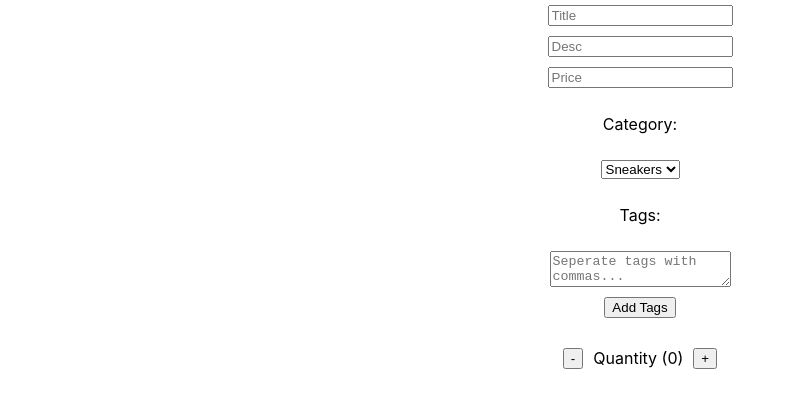
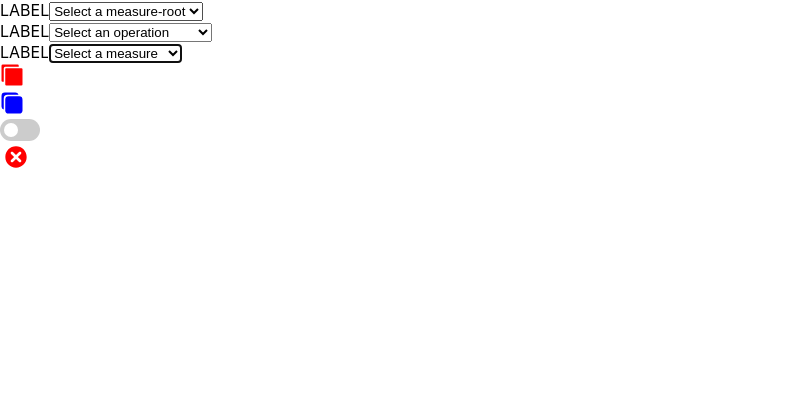
Before and after one commit to sumitsasidharan/react-hooks-tuts-codes-snipets, a React (Create React App) app: page / in a window 1280 px wide. Shown: the top 408 px of the page, without its empty margins (0-796 px from the left). Built offline with nearby package versions, Linux system fonts and the light colour scheme.

Commit message:
tni task half done

```diff
--- a/package.json
+++ b/package.json
@@ -8,6 +8,7 @@
     "@testing-library/user-event": "^13.5.0",
     "react": "^18.2.0",
     "react-dom": "^18.2.0",
+    "react-icons": "^4.6.0",
     "react-scripts": "5.0.1",
     "web-vitals": "^2.1.4"
   },
--- a/src/App.js
+++ b/src/App.js
@@ -1,11 +1,13 @@
 import Form from './components/Form';
 import Post from './components/Post';
+import MultiInput from './components/TniTask/MultiInput';
 
 function App() {
    return (
       <div className="App">
          {/* <Post /> */}
-         <Form />
+         {/* <Form /> */}
+         <MultiInput />
       </div>
    );
 }
--- /dev/null
+++ b/src/components/TniTask/MultiInput.css
@@ -0,0 +1,62 @@
+/* The switch - the box around the slider */
+.switch {
+   position: relative;
+   display: inline-block;
+   width: 40px;
+   height: 22px;
+}
+
+/* Hide default HTML checkbox */
+.switch input {
+   opacity: 0;
+   width: 0;
+   height: 0;
+}
+
+/* The slider */
+.slider {
+   position: absolute;
+   cursor: pointer;
+   top: 0;
+   left: 0;
+   right: 0;
+   bottom: 0;
+   background-color: #ccc;
+   -webkit-transition: .4s;
+   transition: .4s;
+}
+
+.slider:before {
+   position: absolute;
+   content: "";
+   height: 14px;
+   width: 14px;
+   left: 4px;
+   bottom: 4px;
+   background-color: white;
+   -webkit-transition: .4s;
+   transition: .4s;
+}
+
+input:checked+.slider {
+   background-color: #2196F3;
+}
+
+input:focus+.slider {
+   box-shadow: 0 0 1px #2196F3;
+}
+
+input:checked+.slider:before {
+   -webkit-transform: translateX(18px);
+   -ms-transform: translateX(18px);
+   transform: translateX(18px);
+}
+
+/* Rounded sliders */
+.slider.round {
+   border-radius: 34px;
+}
+
+.slider.round:before {
+   border-radius: 50%;
+}
--- /dev/null
+++ b/src/components/TniTask/MultiInput.jsx
@@ -0,0 +1,44 @@
+import React from 'react';
+import { IoCopySharp, IoCopy } from 'react-icons/io5';
+import { TiDelete } from 'react-icons/ti';
+import SelectList from './SelectList';
+import { selectListArray } from '../../demoData';
+
+import './MultiInput.css';
+
+const MultiInput = () => {
+   return (
+      <div className="multiInput_Wrapper">
+         <div className="selectList_Wrapper">
+            {selectListArray.map((item) => {
+               return <SelectList key={item.id} options={item} />;
+            })}
+         </div>
+
+         {/* Copy Icon */}
+         <div className="copyIcon_Wrapper">
+            <IoCopySharp size="1.5em" color="red" />
+         </div>
+
+         {/* Duplicate Icon */}
+         <div className="copyIcon_Wrapper">
+            <IoCopy size="1.5em" color="blue" />
+         </div>
+
+         {/* DISABLE TOGGLE */}
+         <div className="disable_Toggle">
+            <label className="switch">
+               <input type="checkbox" />
+               <span className="slider round"></span>
+            </label>
+         </div>
+
+         {/* Delete Icon */}
+         <div className="copyIcon_Wrapper">
+            <TiDelete size="2em" color="red" />
+         </div>
+      </div>
+   );
+};
+
+export default MultiInput;
--- /dev/null
+++ b/src/components/TniTask/SelectList.jsx
@@ -0,0 +1,25 @@
+import React from 'react';
+
+const SelectList = ({ options }) => {
+   console.log(options);
+
+   return (
+      <div className="select_List">
+         <label htmlFor="cars">LABEL</label>
+         <select name="cars" id="cars" autoFocus>
+            <option value="">{options.mainLabel}</option>
+            {options.subLists.map((item) => {
+               return (
+                  <optgroup label={item.subLabel}>
+                     {item.values.map((option) => {
+                        return <option value={option}>{option}</option>;
+                     })}
+                  </optgroup>
+               );
+            })}
+         </select>
+      </div>
+   );
+};
+
+export default SelectList;
--- /dev/null
+++ b/src/demoData.js
@@ -0,0 +1,89 @@
+export const selectListArray = [
+   {
+      id: 1,
+      mainLabel: 'Select a measure-root',
+      subLists: [
+         {
+            subLabel: 'Measures',
+            values: ['sub-filter', 'number'],
+         },
+         {
+            subLabel: 'Stock attributes',
+            values: [
+               'symbol',
+               'industry',
+               'sector',
+               'marketcapname',
+               'open',
+               'high',
+               'low',
+               'close',
+               'volume',
+               'change',
+            ],
+         },
+      ],
+   },
+   {
+      id: 2,
+      mainLabel: 'Select an operation',
+      subLists: [
+         {
+            subLabel: 'Operations',
+            values: ['Remove all on right',],
+         },
+         {
+            subLabel: 'Arithmetic Operations',
+            values: [
+               '+',
+               '-',
+               '*',
+               '/',
+            ],
+         },
+         {
+            subLabel: 'Comparison Operations',
+            values: [
+               'Equals',
+               'Not equals',
+               'Greater than',
+               'Greater than equal to',
+               'Less than',
+               'Less than equal to',
+            ],
+         },
+         {
+            subLabel: 'Cross Operations',
+            values: [
+               'Crossed above',
+               'Crossed below',
+            ],
+         },
+      ],
+   },
+   {
+      id: 3,
+      mainLabel: 'Select a measure',
+      subLists: [
+         {
+            subLabel: 'Measures',
+            values: ['Number',],
+         },
+         {
+            subLabel: 'Stock attributes',
+            values: [
+               'Symbol',
+               'Industry',
+               'Sector',
+               'Marketcapname',
+               'Open',
+               'High',
+               'Low',
+               'Close',
+               'Volume',
+            ],
+         },
+
+      ],
+   },
+];
```
Also changed, not shown: src/components/TniTask/DemoSelectComp.jsx (added, +26 -0 lines), 1 other file (tests, documents, lock files or other folders).
